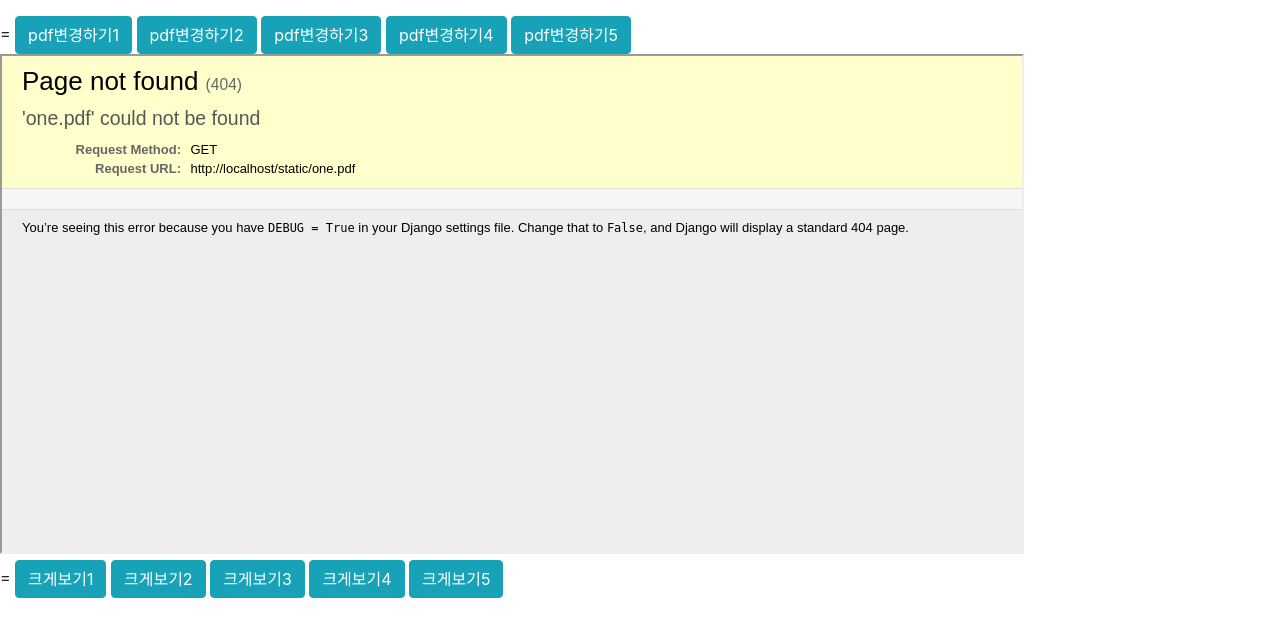
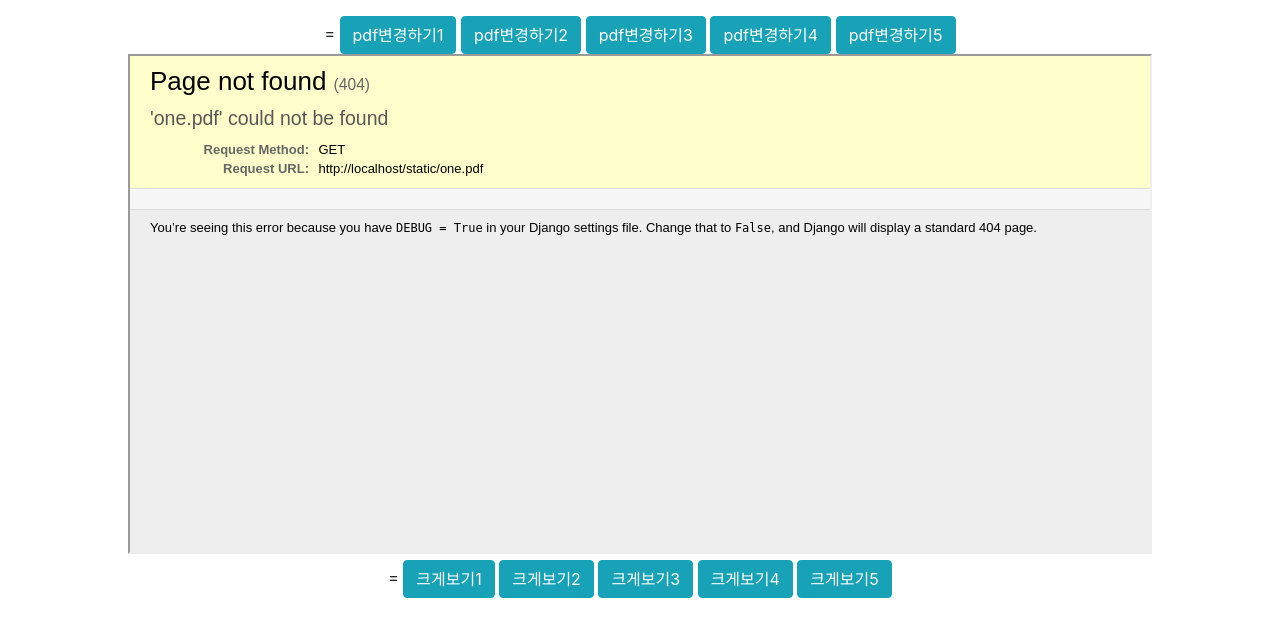
Before and after one commit to comdoller/Language-Education-Flatform, a Django app: page /ebook/ in a window 1280 px wide. Shown: the part 56-693 px from the top of the page. Run offline with Django 3.2, Linux system fonts and the light colour scheme; some libraries are stand-ins or nearby versions.

Commit message:
ebook 완성 전체적인 UI 임시적 사용

```diff
--- a/smartEdu/eBook/templates/eBook/ebook.html
+++ b/smartEdu/eBook/templates/eBook/ebook.html
@@ -15,7 +15,7 @@
                 })
         });
         </script>
-    <div row="">
+    <div row="" align="center">
         <div col="">=
             <a data-url="{% static 'one.pdf' %}" class="btn btn-info">pdf변경하기1</a>
             <a data-url="{% static 'two.pdf' %}" class="btn btn-info">pdf변경하기2</a>
@@ -23,9 +23,11 @@
             <a data-url="{% static 'four.pdf' %}" class="btn btn-info">pdf변경하기4</a>
             <a data-url="{% static 'five.pdf' %}" class="btn btn-info">pdf변경하기5</a>
         </div>
+        <div row="" align="center">
         <iframe id="iframe" width="1024" height="500" src="{% static 'one.pdf' %}"></iframe>
+        </div>
           <!-- 크게 보기 -->
-         <div col="">=
+         <div col="" align="center">=
             <a href="{% static 'one.pdf' %}"  target="_blank" class="btn btn-info">크게보기1</a>
             <a href="{% static 'two.pdf' %}"  target="_blank" class="btn btn-info">크게보기2</a>
             <a href="{% static 'three.pdf' %}" target="_blank" class="btn btn-info">크게보기3</a>
```
